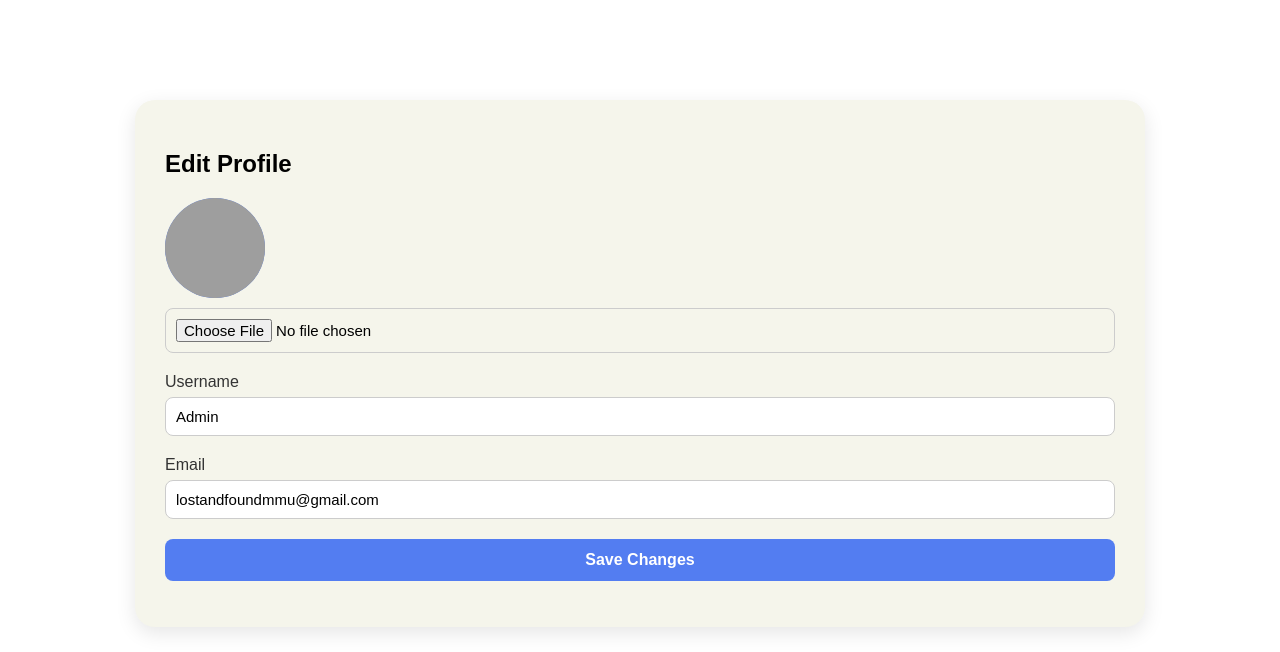
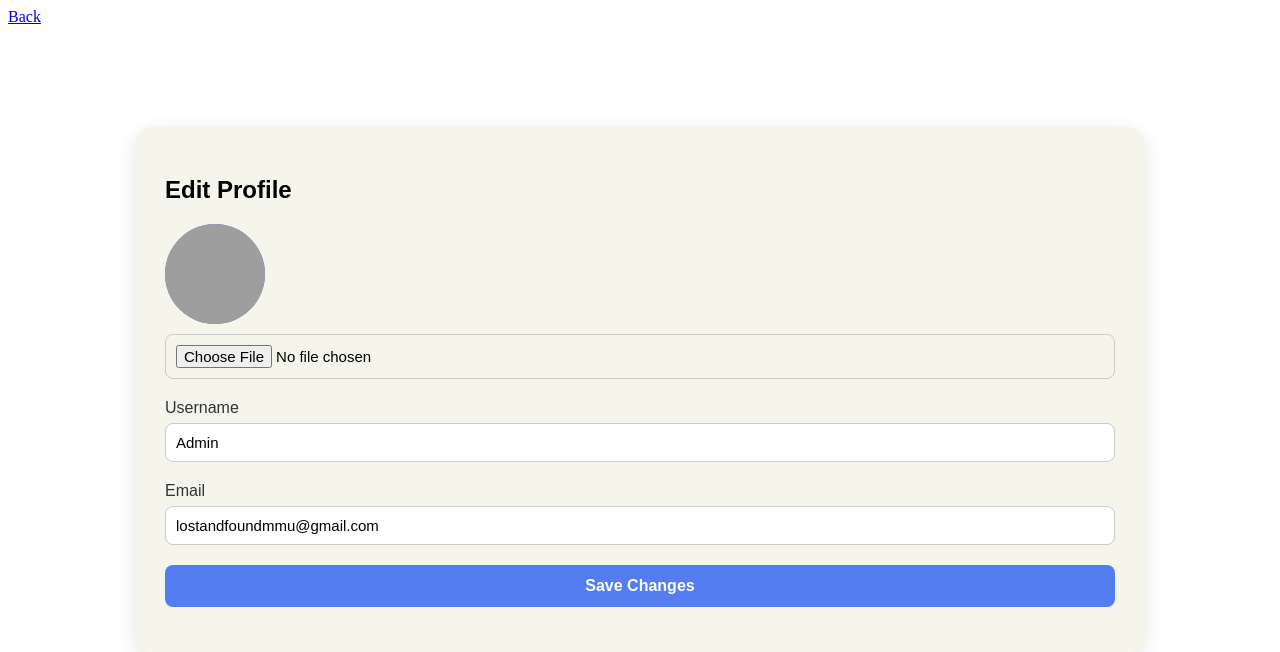
Before and after one commit to WongZhiYun/Lost-Found, a Flask app: page /edit_profile in a window 1280 px wide. Shown: the top 652 px of the page. Run offline with Flask 3, Linux system fonts and the light colour scheme; a user stored in the database is signed in; grey boxes are pictures that could not be loaded.

Commit message:
added back icon

```diff
--- a/WongZhiYun/file/templates/edit_profile.html
+++ b/WongZhiYun/file/templates/edit_profile.html
@@ -1,6 +1,11 @@
 <title>Edit Profile</title>
 <link rel="stylesheet" href="{{ url_for('static', filename='profile.css') }}">
 {% block content %}
+<!-- Back button -->
+<a href="{{ url_for('views.profile') }}" class="back-link">
+    <i class='bx bx-chevrons-left'></i> Back
+</a>
+
 <div class="profile-container">
     <h2>Edit Profile</h2>
 
```
